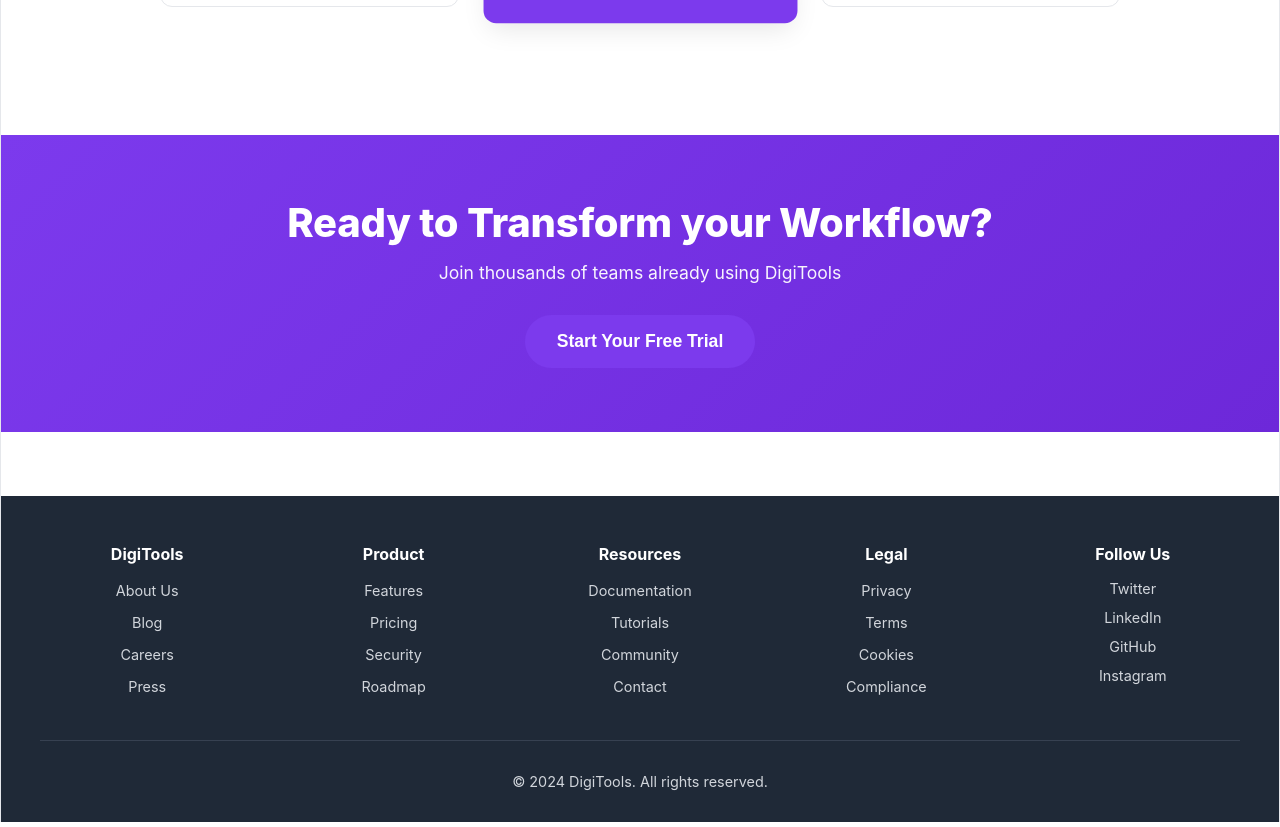
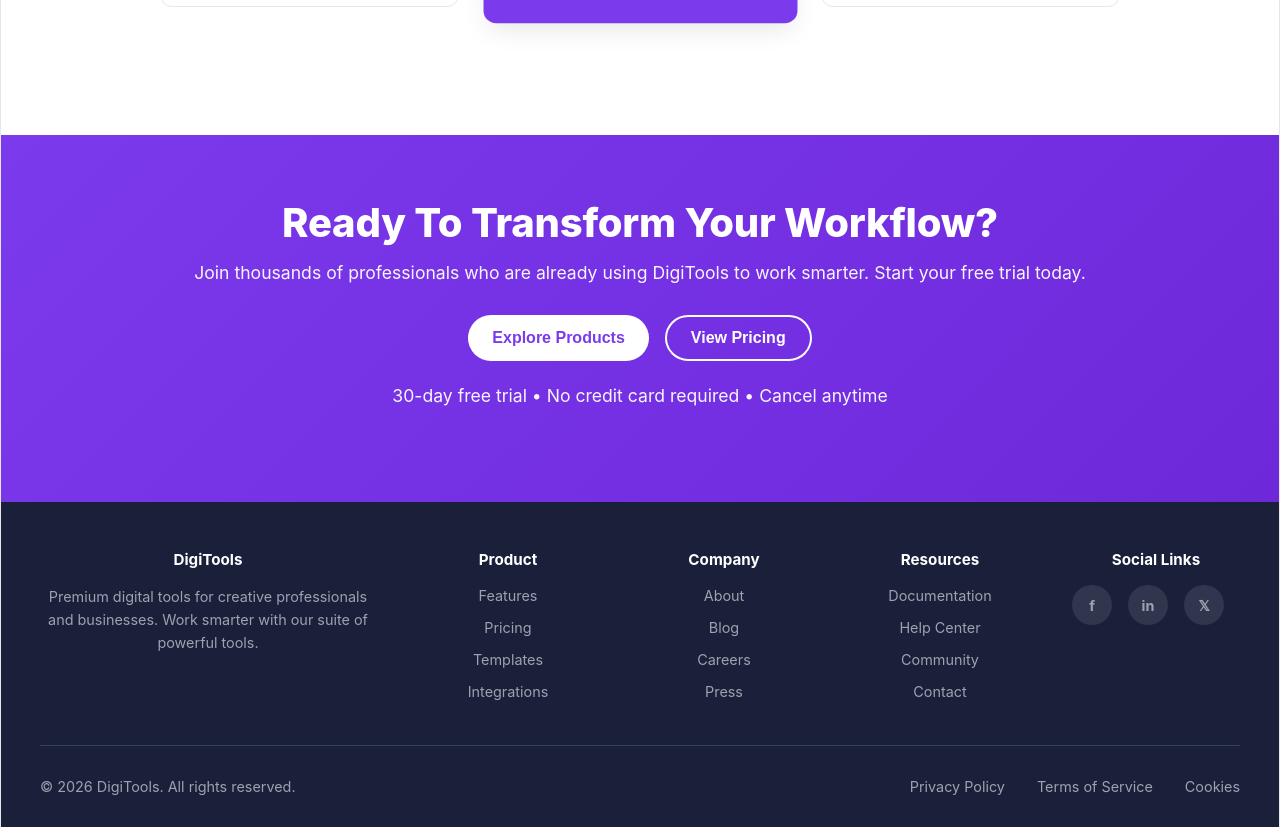
Before and after one commit to Faruque23/B13-Assignment-06-Final, a React (Vite) app: page / in a window 1280 px wide. Shown: the part 3720-4547 px from the top of the page. Built offline with nearby package versions, Linux system fonts and the light colour scheme.

Commit message:
Website Design done

```diff
--- a/src/App.css
+++ b/src/App.css
@@ -661,7 +661,7 @@ body {
   color: var(--white);
   padding: 4rem 2rem;
   text-align: center;
-  margin: 4rem 0;
+  margin: 4rem 0 0 0;
 }
 
 .cta-section h2 {
@@ -676,9 +676,46 @@ body {
   opacity: 0.95;
 }
 
+.cta-buttons {
+  display: flex;
+  gap: 1rem;
+  justify-content: center;
+  margin-bottom: 1.5rem;
+  flex-wrap: wrap;
+}
+
+.cta-buttons .btn-primary {
+  background: var(--white);
+  color: var(--primary);
+  padding: 0.75rem 1.5rem;
+}
+
+.cta-buttons .btn-primary:hover {
+  background: var(--secondary);
+}
+
+.cta-buttons .btn-outline {
+  background: transparent;
+  color: var(--white);
+  border: 2px solid var(--white);
+  padding: 0.75rem 1.5rem;
+}
+
+.cta-buttons .btn-outline:hover {
+  background: rgba(255, 255, 255, 0.1);
+  border-color: var(--white);
+  color: var(--white);
+}
+
+.cta-footer {
+  font-size: 0.9rem;
+  opacity: 0.85;
+  margin: 0;
+}
+
 /* Footer */
 .footer {
-  background: var(--text-primary);
+  background: #1a1f3a;
   color: var(--white);
   padding: 3rem 2rem 2rem;
 }
@@ -687,19 +724,39 @@ body {
   max-width: 1200px;
   margin: 0 auto;
   display: grid;
-  grid-template-columns: repeat(auto-fit, minmax(200px, 1fr));
-  gap: 2rem;
+  grid-template-columns: 2fr 1fr 1fr 1fr 1fr;
+  gap: 3rem;
   margin-bottom: 2rem;
+}
+
+.footer-brand {
+  grid-column: 1;
+}
+
+.footer-brand h4 {
+  font-size: 1.35rem;
+  font-weight: 700;
+  margin-bottom: 0.75rem;
+  color: var(--white);
+}
+
+.footer-brand p {
+  font-size: 0.9rem;
+  color: #9ca3af;
+  line-height: 1.6;
+  margin: 0;
 }
 
 .footer-section h4 {
   font-weight: 700;
   margin-bottom: 1rem;
   color: var(--white);
+  font-size: 0.95rem;
 }
 
 .footer-section ul {
   list-style: none;
+  padding: 0;
 }
 
 .footer-section ul li {
@@ -707,7 +764,7 @@ body {
 }
 
 .footer-section a {
-  color: #d1d5db;
+  color: #9ca3af;
   text-decoration: none;
   transition: color 0.3s;
   font-size: 0.9rem;
@@ -719,8 +776,26 @@ body {
 
 .social-links {
   display: flex;
-  flex-direction: column;
-  gap: 0.75rem;
+  gap: 1rem;
+  flex-direction: row;
+  align-items: center;
+}
+
+.social-icon {
+  width: 40px;
+  height: 40px;
+  display: flex;
+  align-items: center;
+  justify-content: center;
+  border-radius: 50%;
+  background: rgba(255, 255, 255, 0.1);
+  color: var(--white);
+  font-weight: 700;
+  transition: background 0.3s;
+}
+
+.social-icon:hover {
+  background: rgba(255, 255, 255, 0.2);
 }
 
 .footer-bottom {
@@ -728,9 +803,31 @@ body {
   margin: 0 auto;
   border-top: 1px solid #374151;
   padding-top: 2rem;
-  text-align: center;
-  color: #d1d5db;
+  display: flex;
+  justify-content: space-between;
+  align-items: center;
+  color: #9ca3af;
   font-size: 0.9rem;
+}
+
+.footer-bottom p {
+  margin: 0;
+}
+
+.footer-links {
+  display: flex;
+  gap: 2rem;
+}
+
+.footer-links a {
+  color: #9ca3af;
+  text-decoration: none;
+  transition: color 0.3s;
+  font-size: 0.9rem;
+}
+
+.footer-links a:hover {
+  color: var(--white);
 }
 
 /* Responsive */
@@ -782,6 +879,15 @@ body {
   .steps-container {
     grid-template-columns: repeat(2, 1fr);
   }
+
+  .footer-content {
+    grid-template-columns: repeat(2, 1fr);
+  }
+
+  .footer-bottom {
+    flex-direction: column;
+    gap: 1rem;
+  }
 }
 
 @media (max-width: 480px) {
@@ -829,4 +935,15 @@ body {
   .footer-content {
     grid-template-columns: 1fr;
   }
+
+  .footer-bottom {
+    flex-direction: column;
+    text-align: center;
+    gap: 1rem;
+  }
+
+  .footer-links {
+    flex-direction: column;
+    gap: 1rem;
+  }
 }
--- a/src/App.jsx
+++ b/src/App.jsx
@@ -258,62 +258,65 @@ function App() {
 
       {/* CTA Section */}
       <section className="cta-section">
-        <h2>Ready to Transform your Workflow?</h2>
-        <p>Join thousands of teams already using DigiTools</p>
-        <button className="btn-primary-large">Start Your Free Trial</button>
+        <h2>Ready To Transform Your Workflow?</h2>
+        <p>Join thousands of professionals who are already using DigiTools to work smarter. Start your free trial today.</p>
+        <div className="cta-buttons">
+          <button className="btn-primary">Explore Products</button>
+          <button className="btn-outline">View Pricing</button>
+        </div>
+        <p className="cta-footer">30-day free trial • No credit card required • Cancel anytime</p>
       </section>
 
       {/* Footer */}
       <footer className="footer">
         <div className="footer-content">
+          <div className="footer-section footer-brand">
+            <h4>DigiTools</h4>
+            <p>Premium digital tools for creative professionals and businesses. Work smarter with our suite of powerful tools.</p>
+          </div>
           <div className="footer-section">
-            <h4>DigiTools</h4>
+            <h4>Product</h4>
             <ul>
-              <li><a href="#about">About Us</a></li>
+              <li><a href="#features">Features</a></li>
+              <li><a href="#pricing">Pricing</a></li>
+              <li><a href="#templates">Templates</a></li>
+              <li><a href="#integrations">Integrations</a></li>
+            </ul>
+          </div>
+          <div className="footer-section">
+            <h4>Company</h4>
+            <ul>
+              <li><a href="#about">About</a></li>
               <li><a href="#blog">Blog</a></li>
               <li><a href="#careers">Careers</a></li>
               <li><a href="#press">Press</a></li>
             </ul>
           </div>
           <div className="footer-section">
-            <h4>Product</h4>
-            <ul>
-              <li><a href="#features">Features</a></li>
-              <li><a href="#pricing">Pricing</a></li>
-              <li><a href="#security">Security</a></li>
-              <li><a href="#roadmap">Roadmap</a></li>
-            </ul>
-          </div>
-          <div className="footer-section">
             <h4>Resources</h4>
             <ul>
               <li><a href="#docs">Documentation</a></li>
-              <li><a href="#tutorials">Tutorials</a></li>
+              <li><a href="#help">Help Center</a></li>
               <li><a href="#community">Community</a></li>
               <li><a href="#contact">Contact</a></li>
             </ul>
           </div>
-          <div className="footer-section">
-            <h4>Legal</h4>
-            <ul>
-              <li><a href="#privacy">Privacy</a></li>
-              <li><a href="#terms">Terms</a></li>
-              <li><a href="#cookies">Cookies</a></li>
-              <li><a href="#compliance">Compliance</a></li>
-            </ul>
-          </div>
           <div className="footer-section social">
-            <h4>Follow Us</h4>
+            <h4>Social Links</h4>
             <div className="social-links">
-              <a href="#twitter">Twitter</a>
-              <a href="#linkedin">LinkedIn</a>
-              <a href="#github">GitHub</a>
-              <a href="#instagram">Instagram</a>
+              <a href="#twitter" className="social-icon">f</a>
+              <a href="#linkedin" className="social-icon">in</a>
+              <a href="#twitter" className="social-icon">𝕏</a>
             </div>
           </div>
         </div>
         <div className="footer-bottom">
-          <p>&copy; 2024 DigiTools. All rights reserved.</p>
+          <p>&copy; 2026 DigiTools. All rights reserved.</p>
+          <div className="footer-links">
+            <a href="#privacy">Privacy Policy</a>
+            <a href="#terms">Terms of Service</a>
+            <a href="#cookies">Cookies</a>
+          </div>
         </div>
       </footer>
     </>
```
